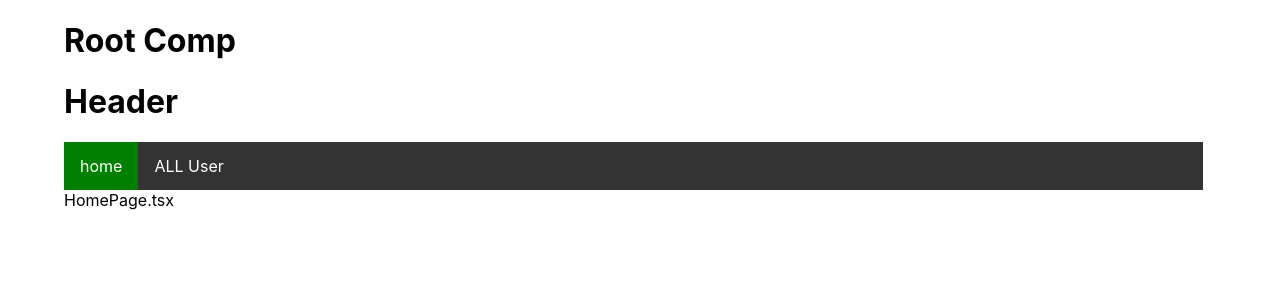
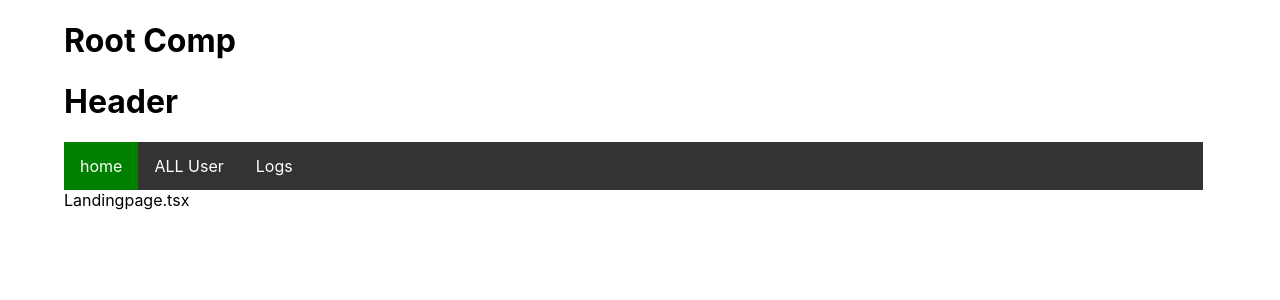
Before and after one commit to borkarvi/health-app, a React (Create React App) app: page / in a window 1280 px wide. Shown: the top 300 px of the page. Built offline with nearby package versions, Linux system fonts and the light colour scheme.

Commit message:
8th commit

```diff
--- a/package.json
+++ b/package.json
@@ -10,6 +10,7 @@
     "@types/node": "^16.18.25",
     "@types/react": "^18.2.0",
     "@types/react-dom": "^18.2.1",
+    "axios": "^1.4.0",
     "localforage": "^1.10.0",
     "match-sorter": "^6.3.1",
     "react": "^18.2.0",
--- a/src/Component/HomePage/HomePage.tsx
+++ b/src/Component/HomePage/HomePage.tsx
@@ -1,7 +1,7 @@
 const HomePage = () => {
   return (
       <div>
-          HomePage.tsx
+          Landingpage.tsx
       </div>
   )
 };
--- a/src/Component/Maincomponent/MainComponent.tsx
+++ b/src/Component/Maincomponent/MainComponent.tsx
@@ -1,5 +1,5 @@
+import ShowHealthData from "../ShowHealthData/ShowHealthData";
 
-import ShowHealthData from "../ShowHealthData/ShowHealthData";
 
 const MainComponent = () => {
 
@@ -8,7 +8,7 @@ setTimeout(() => {
 }, 1000);
   return (
       <div>
-      <ShowHealthData />
+      <ShowHealthData/>
 
       </div>
   )
--- a/src/Component/ViewHealthData/ViewHealthData.tsx
+++ b/src/Component/ViewHealthData/ViewHealthData.tsx
@@ -36,7 +36,12 @@ const ViewHealthData = () => {
                      &&
              (userData.DBP.value > 80 && userData.DBP.value <89)){
             setBPResult('HIGH BP')
-         }
+         }else if(
+            (userData.SBP.value > 130 &&userData.SBP.value  <139 )
+                    &&
+            (userData.DBP.value > 80 && userData.DBP.value <89)){
+           setBPResult('Low BP')
+        }
         }
      useEffect(() => {
         checkBP()
--- a/src/Header/Header.tsx
+++ b/src/Header/Header.tsx
@@ -1,7 +1,7 @@
 import { Link, NavLink } from 'react-router-dom';
 import './Header.scss'
 const Header = () => {
-    const navArr = [
+    const navArr: any = [
         {
             path: '',
             name: 'home'
@@ -9,7 +9,11 @@ const Header = () => {
         {
             path: '/show',
             name: 'ALL User'
-        }
+        },
+        {
+            path: '/Logs',
+            name: 'Logs'
+          }
 
     ];
 
```
Also changed, not shown: src/App.tsx (+7 -1 lines), src/empLog/EmpLog.tsx (added, +10 -0 lines), 1 other file (tests, documents, lock files or other folders).
